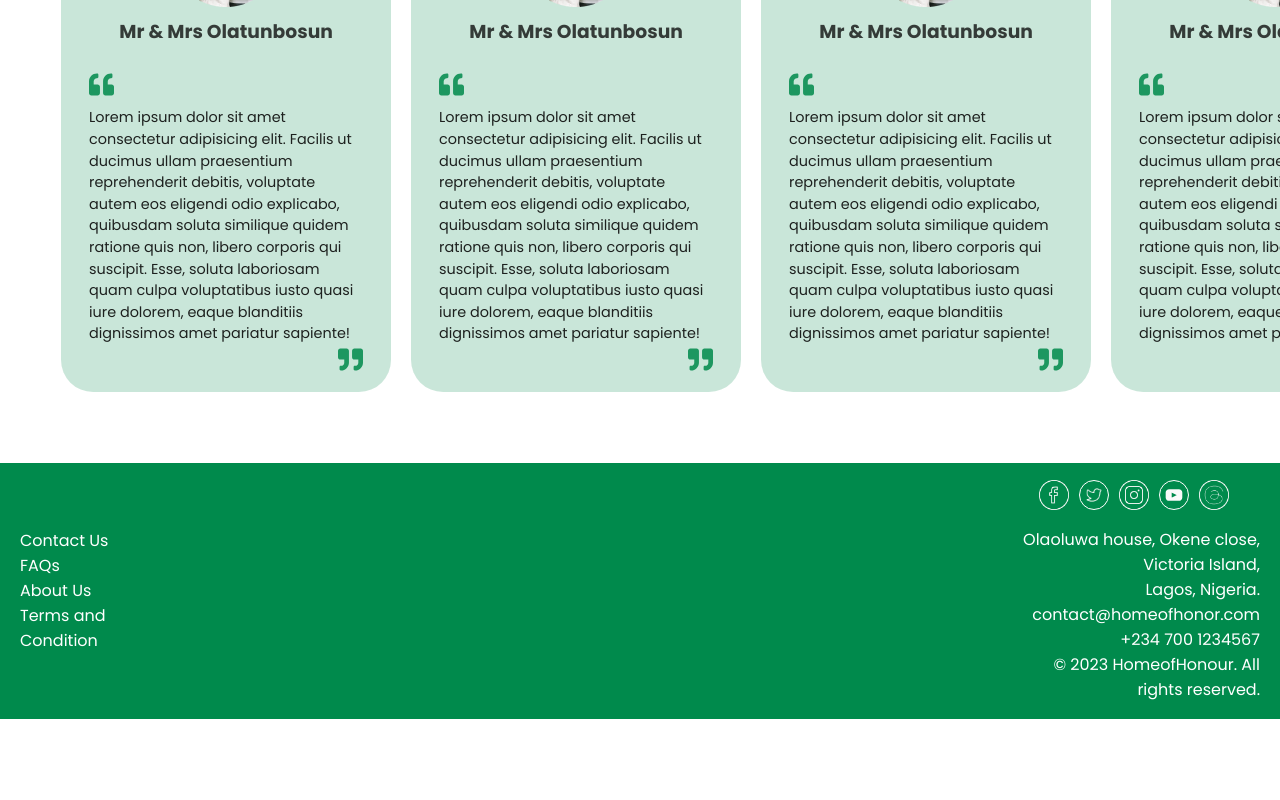
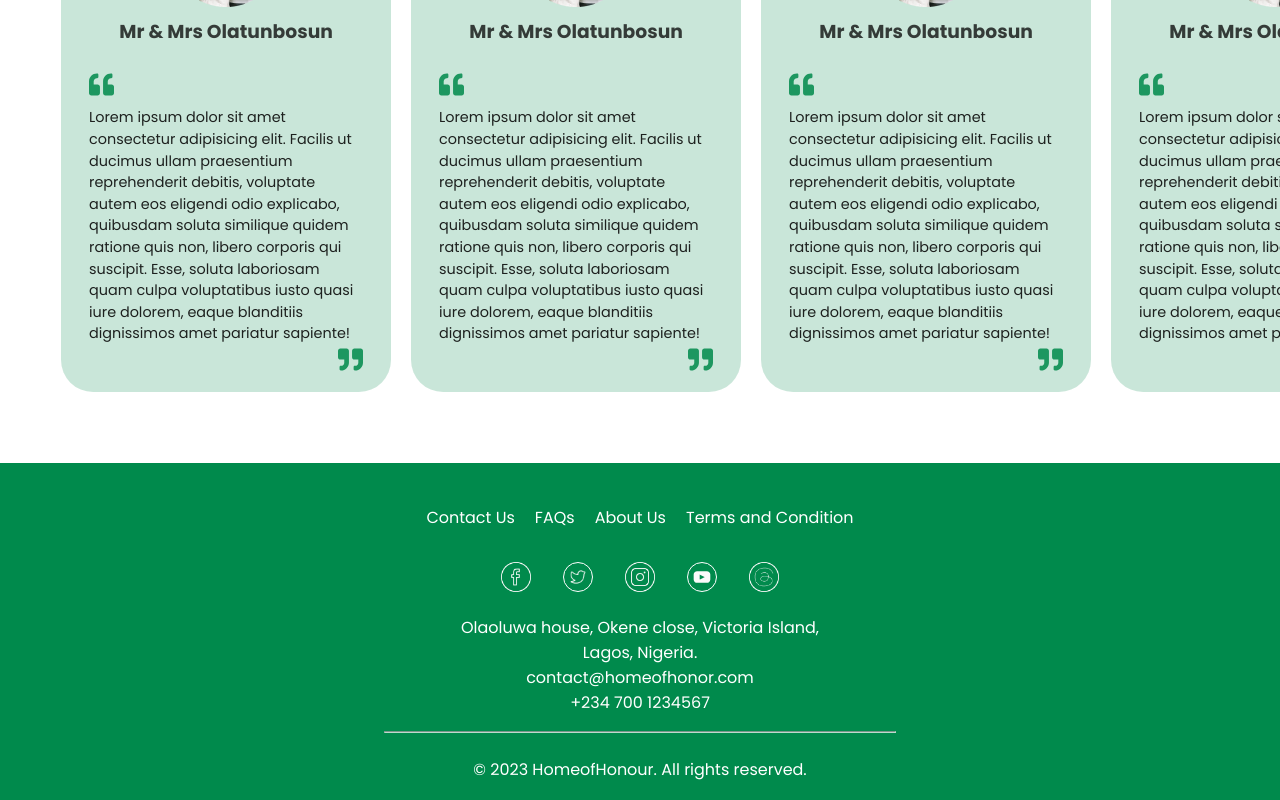
Before and after one commit to Dprinces/Real_Estate_Web_App, a React (Vite) app: page / in a window 1280 px wide. Shown: the part 1994-2794 px from the top of the page. Before the commit the page ends 2713 px from the top, so only its background shows below. Built offline with nearby package versions, Linux system fonts and the light colour scheme.

Commit message:
update file

```diff
--- a/src/Components/Common/Footer/Footer.css
+++ b/src/Components/Common/Footer/Footer.css
@@ -1,60 +1,43 @@
 .footer {
   background-color: #008a4c;
-  padding: 20px;
-  display: flex;
-  justify-content: space-between;
-  align-items: center;
-  width: 100%;
-  height: 16rem;
   color: #fff;
-}
-
- .footer-content {
-  display: flex;
-   align-items: center;
-  justify-content: space-between;
-
-}
-
-.footer-links {
-  padding: 0;
-   margin-right: 55rem;
-
+  text-align: center;
+  padding: 10px 0;
 }
 
 .footer-links li {
-
-    list-style: none;
+  display: inline-block;
+  list-style: none;
+  margin: 2rem auto 1rem;
 }
 
 .footer-links a {
   text-decoration: none;
   color: #fff;
+  margin: 0 10px;
 }
 
-.footer-contact {
-  margin-top: 10px;
-  text-align: right;
-  /* width: 78%; */
+.footer-links a:hover {
+  cursor: pointer;
+  text-decoration: underline;
+ text-decoration-color: #ffffffa1;
 
 }
 
 .footer-social-media {
-  display: flex;
+
   list-style: none;
-  padding: 0;
-  margin-left: 10%;
 }
 
 .footer-social-media li {
-  display: flex;
-  flex-wrap: wrap;
-  margin-right: 10px;
+  display: inline-block;
+  padding: 1rem;
 }
 
 .footer-social-media img {
   width: 30px;
   height: 30px;
+
 }
 
 .elipse {
@@ -62,6 +45,15 @@
   border-radius: 50%;
   padding: 4px;
   width: 10.13181rem;
-height: 3.13163rem;
+  height: 3.13163rem;
+}
 
+.copyright {
+  padding: 0.5rem;
 }
+
+hr {
+  width: 40%;
+  margin: 1rem auto;
+  opacity: 0.8;
+}
--- a/src/Components/Common/Footer/Footer.jsx
+++ b/src/Components/Common/Footer/Footer.jsx
@@ -59,15 +59,16 @@ export default function Footer() {
           </ul>
           <div className="footer-contact">
             <p>
-              Olaoluwa house, Okene close, Victoria Island,<br /> Lagos, Nigeria.
-              </p>
-             <p> contact@homeofhonor.com </p>
+              Olaoluwa house, Okene close, Victoria Island,
+              <br /> Lagos, Nigeria.
+            </p>
+            <p> contact@homeofhonor.com </p>
 
-             <p>+234 700 1234567</p>
+            <p>+234 700 1234567</p>
 
-            {/* <p>Telephone: +1 (555) 123-4567</p> */}
+            <hr />
 
-            <p>
+            <p className="copyright">
               &copy; {new Date().getFullYear()} HomeofHonour. All rights
               reserved.
             </p>
```
